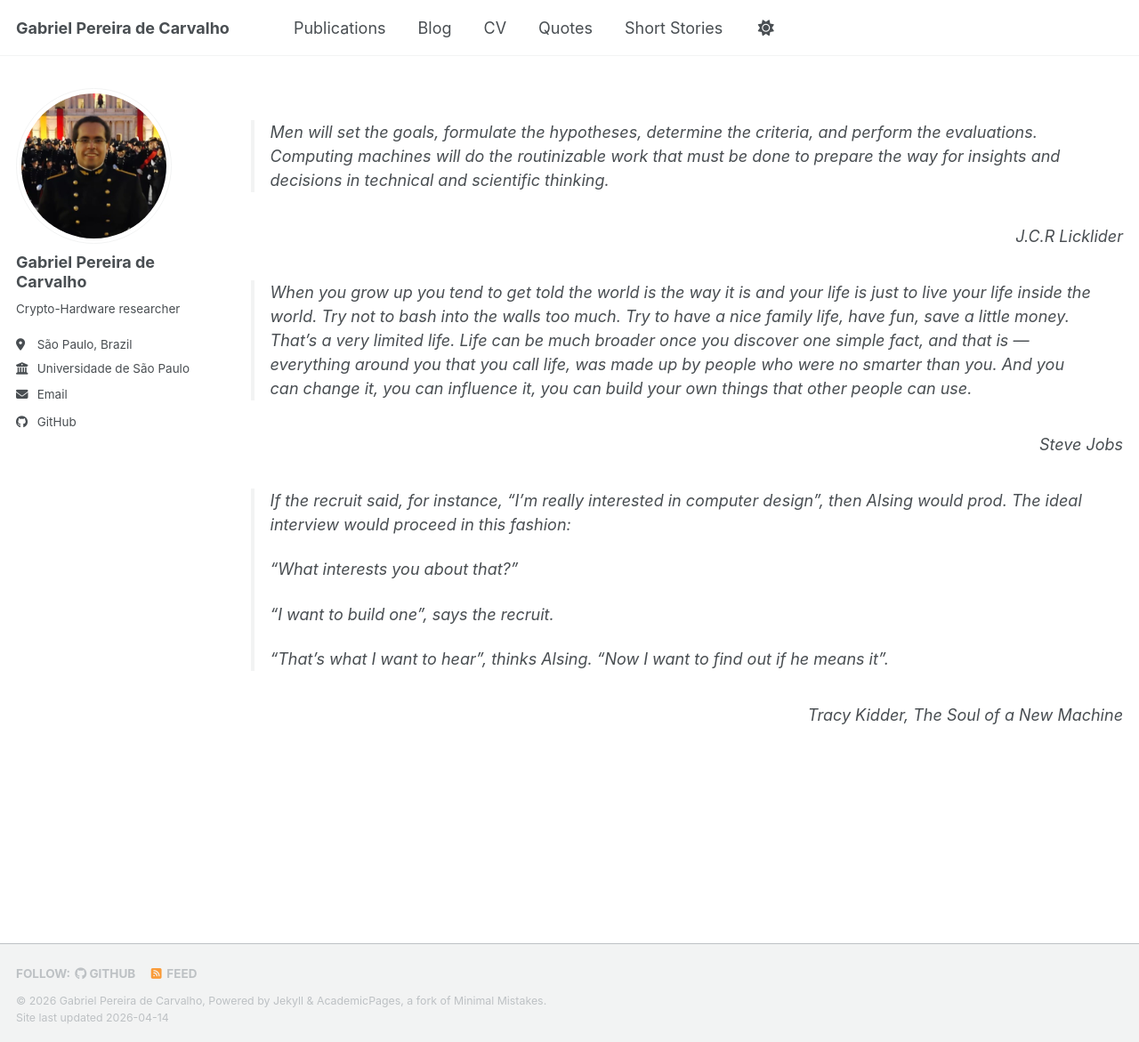
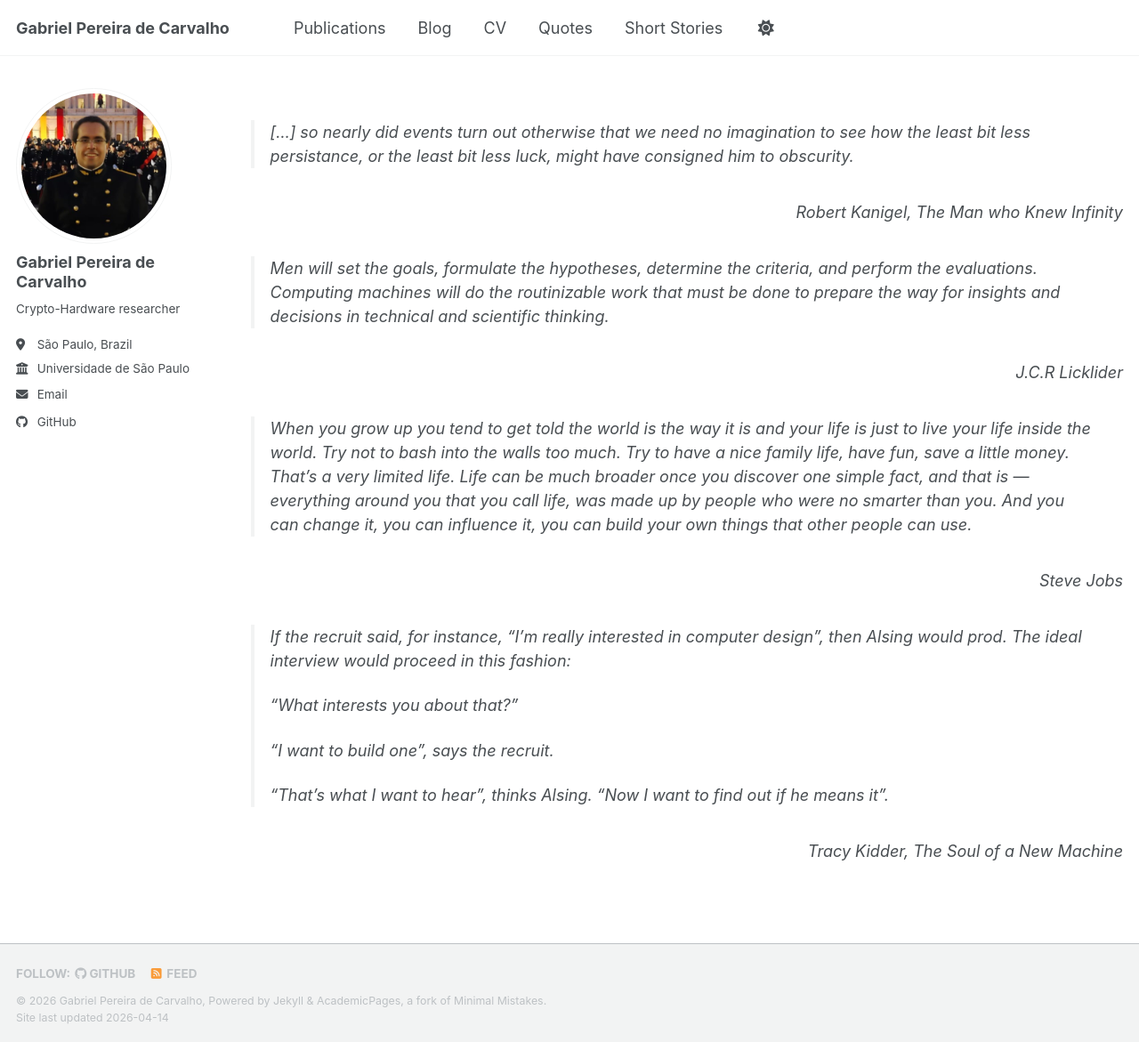
Before and after one commit to ArkhamKnightGPC/ArkhamKnightGPC.github.io, a Jekyll site: the page built from _pages/quotes.md, in a window 1280 px wide and 1171 px high. Shown: the whole window at 89% size. Built offline with Jekyll 4.4.1, drawn with Linux system fonts in a browser that asks for light colours; a script bundle is joined from its source files by our own code; library files that are not in the unit come from our copies.

Commit message:
add a quote from The Man who Knew Infinity

```diff
--- a/_pages/quotes.md
+++ b/_pages/quotes.md
@@ -6,6 +6,11 @@ author_profile: true
 redirect_from:
   - /quotes
 ---
+
+> [...] so nearly did events turn out otherwise that we need no imagination to see how the least bit less persistance, or the least bit less luck, might have consigned him to obscurity.
+<div style="text-align: right">
+  <em> Robert Kanigel, <i> The Man who Knew Infinity</i></em>
+</div>
 
 > Men will set the goals, formulate the hypotheses, determine the criteria, and perform the evaluations. Computing machines will do the routinizable work that must be done to prepare the way for insights and decisions in technical and scientific thinking.
 <div style="text-align: right">
```
